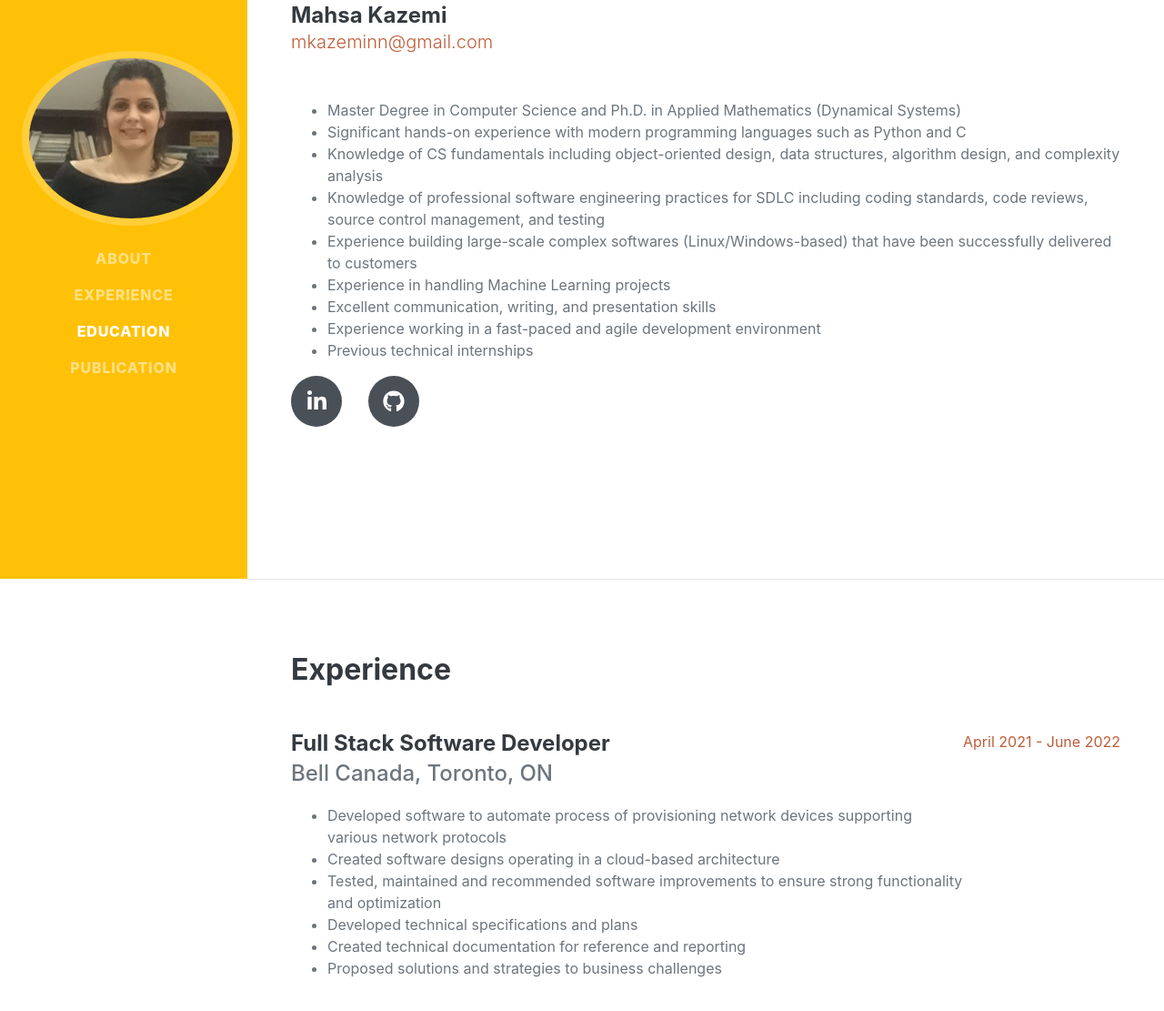
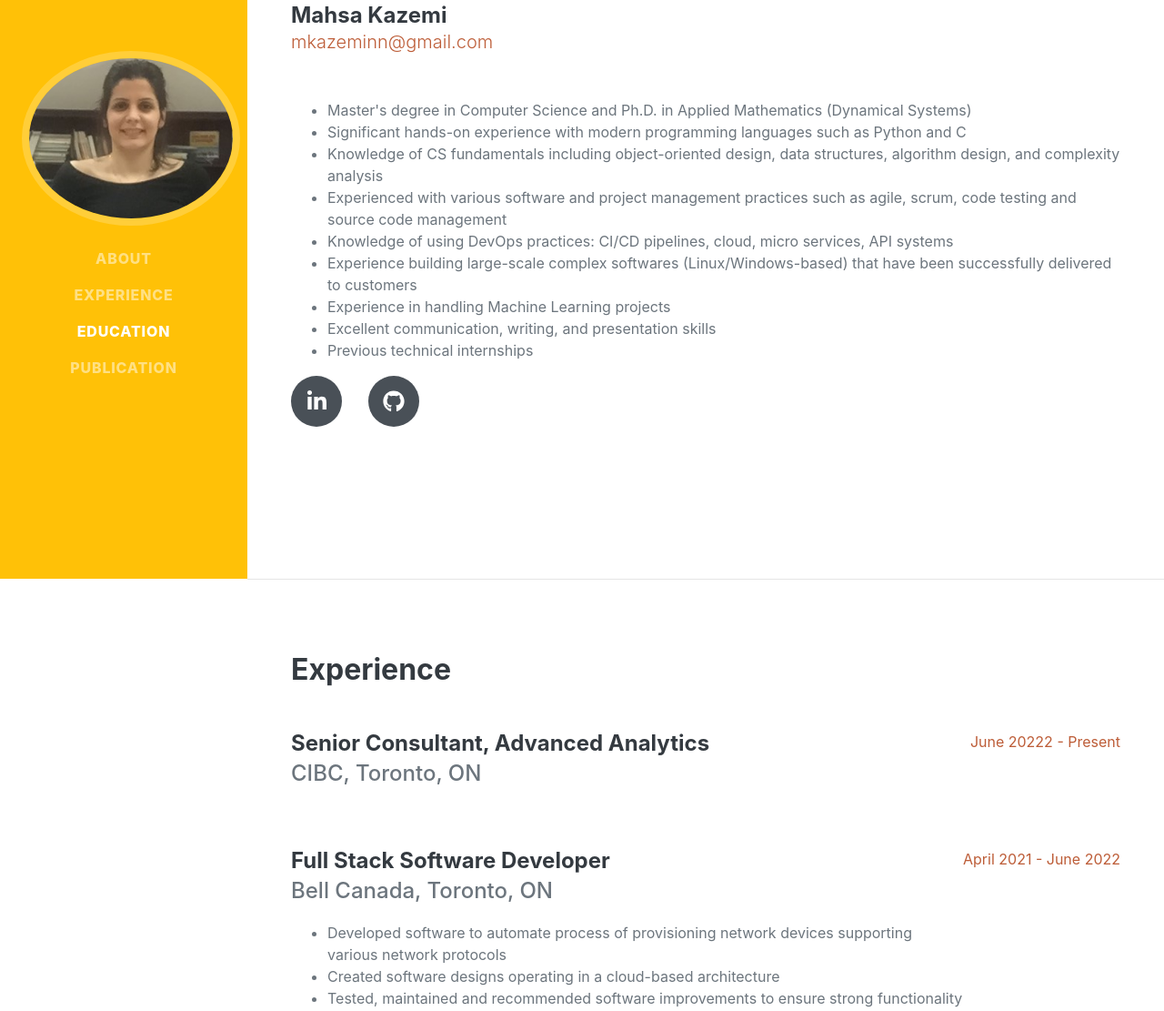
Before and after one commit to mahsa-kazemi/MahsaKazemi, a plain HTML site: page index.html in a window 1280 px wide. Shown: the part 164-1275 px from the top of the page at 91% size. Drawn offline with nearby package versions, Linux system fonts and the light colour scheme; a web font is replaced by a local one.

Commit message:
Update index.html

```diff
--- a/index.html
+++ b/index.html
@@ -48,15 +48,15 @@
                     </div>
                     <p class="lead mb-5">
                      <ul>
-                         <li> Master Degree in Computer Science and Ph.D. in Applied Mathematics (Dynamical Systems) </li>
+                         <li> Master's degree in Computer Science and Ph.D. in Applied Mathematics (Dynamical Systems) </li>
                          <li> Significant hands-on experience with modern programming languages such as Python and C </li>
                          <li> Knowledge of CS fundamentals including object-oriented design, data structures, algorithm design, and complexity analysis </li>
-                         <li> Knowledge of professional software engineering practices for SDLC including coding standards, code reviews, source control management, and testing </li>
+                         <li> Experienced with various software and project management practices such as agile, scrum, code testing and source code management </li>
+                         <li> Knowledge of using DevOps practices: CI/CD pipelines, cloud, micro services, API systems </li>
                          <li> Experience building large-scale complex softwares (Linux/Windows-based) that have been successfully delivered to customers </li>
                          <li> Experience in handling Machine Learning projects </li>
                          <li> Excellent communication, writing, and presentation skills </li>
-                         <li> Experience working in a fast-paced and agile development environment </li>
-                         <li> Previous technical internships  </li>
+                         <li> Previous technical internships </li>
                     </ul>
                  </p>
                     <div class="social-icons">
@@ -70,6 +70,13 @@
             <section class="resume-section" id="experience">
                 <div class="resume-section-content">
                     <h3 class="mb-5">Experience</h3>
+                        <div class="d-flex flex-column flex-md-row justify-content-between mb-5">
+                        <div class="flex-grow-1">
+                            <h4 class="mb-0">Senior Consultant, Advanced Analytics</h4>
+                            <div class="subheading mb-3">CIBC, Toronto, ON</div>
+                        </div>
+                        <div class="flex-shrink-0"><span class="text-primary">June 20222 - Present</span></div>
+                    </div>
                      <div class="d-flex flex-column flex-md-row justify-content-between mb-5">
                         <div class="flex-grow-1">
                             <h4 class="mb-0">Full Stack Software Developer</h4>
```
